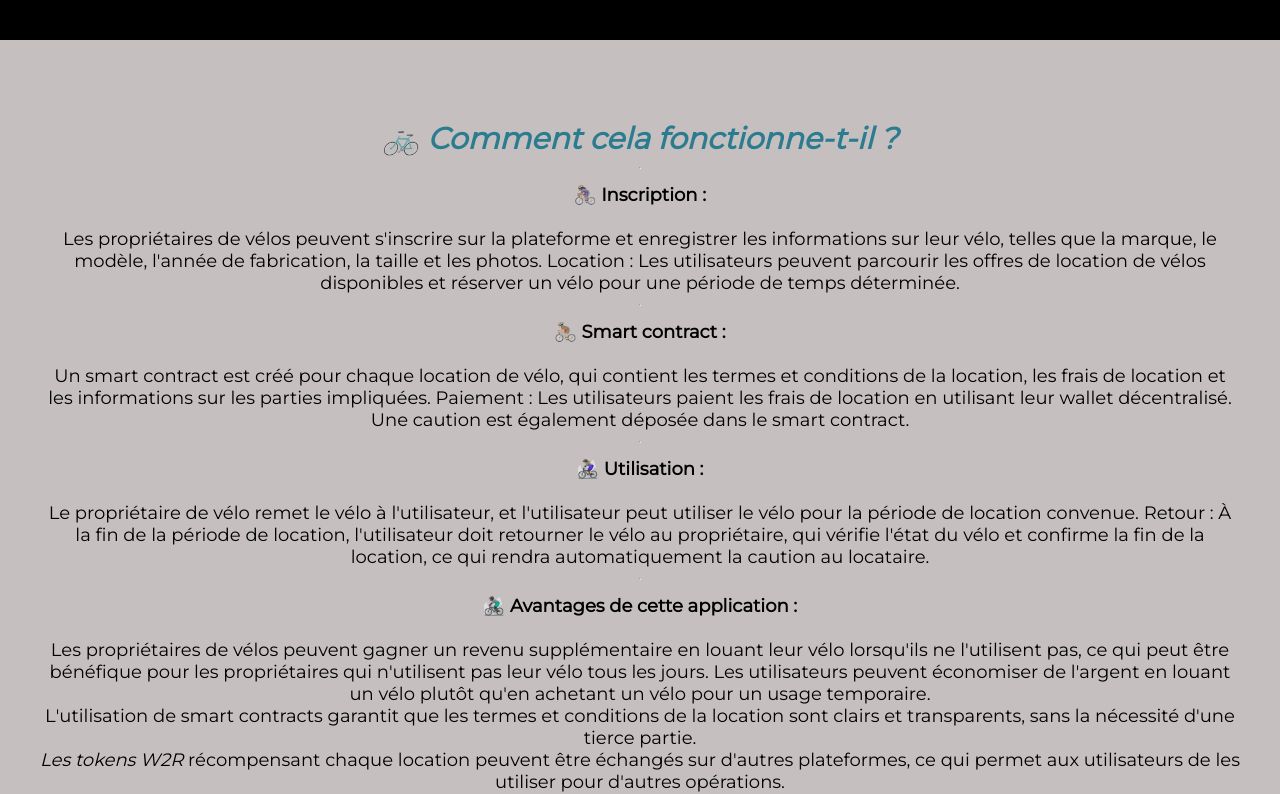
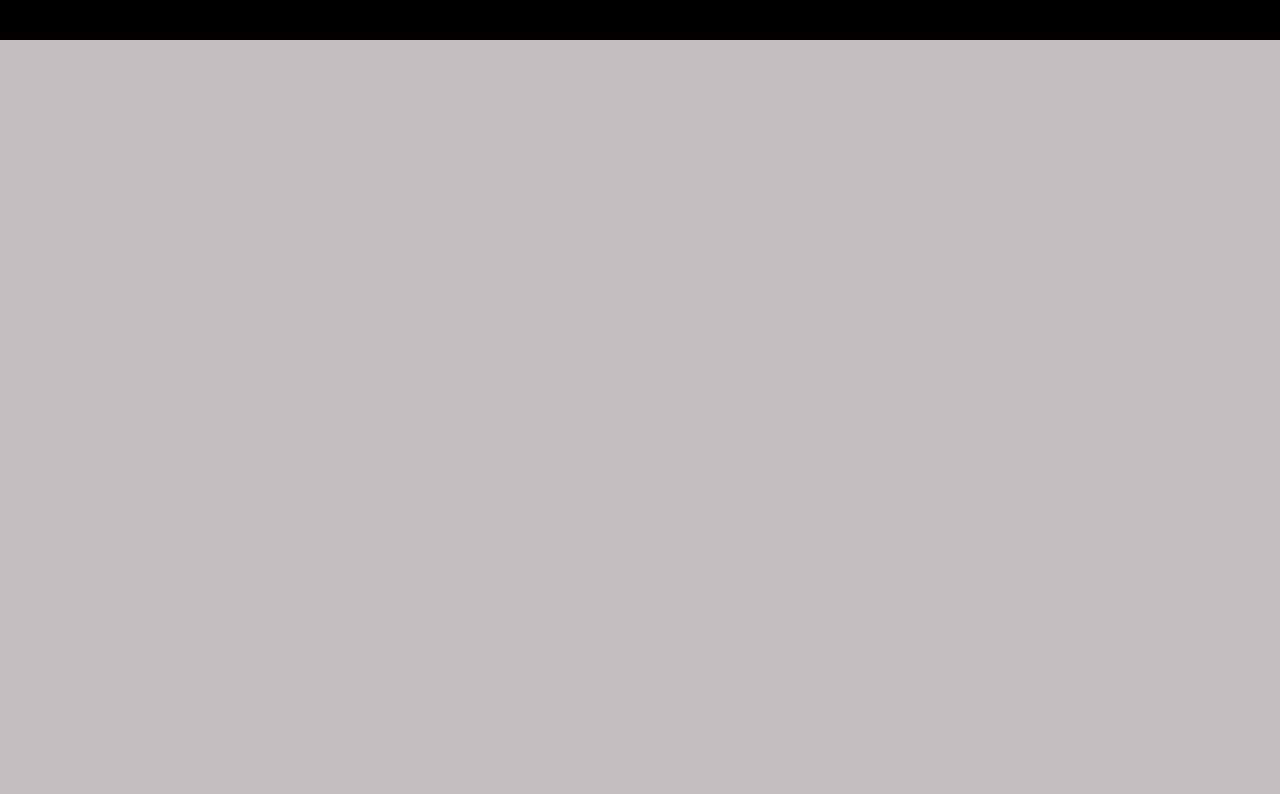
Before and after one commit to Crypt0zauruS/2Wheels2Rent-Landing, a React (Create React App) app: page / in a window 1280 px wide. Shown: the part 760-1554 px from the top of the page. Built offline with nearby package versions, Linux system fonts and the light colour scheme.

Commit message:
added animation

```diff
--- a/src/App.js
+++ b/src/App.js
@@ -83,7 +83,7 @@ function App() {
         <div className="heroD"></div>
       </section>
       <section className="discord">
-        <div className="container">
+        <div className="container" data-aos="animate__animated animate__zoomIn">
           <h1>
             <em>🚲 Comment cela fonctionne-t-il ?</em>
           </h1>
```
Also changed, not shown: 1 other file (tests, documents, lock files or other folders).
